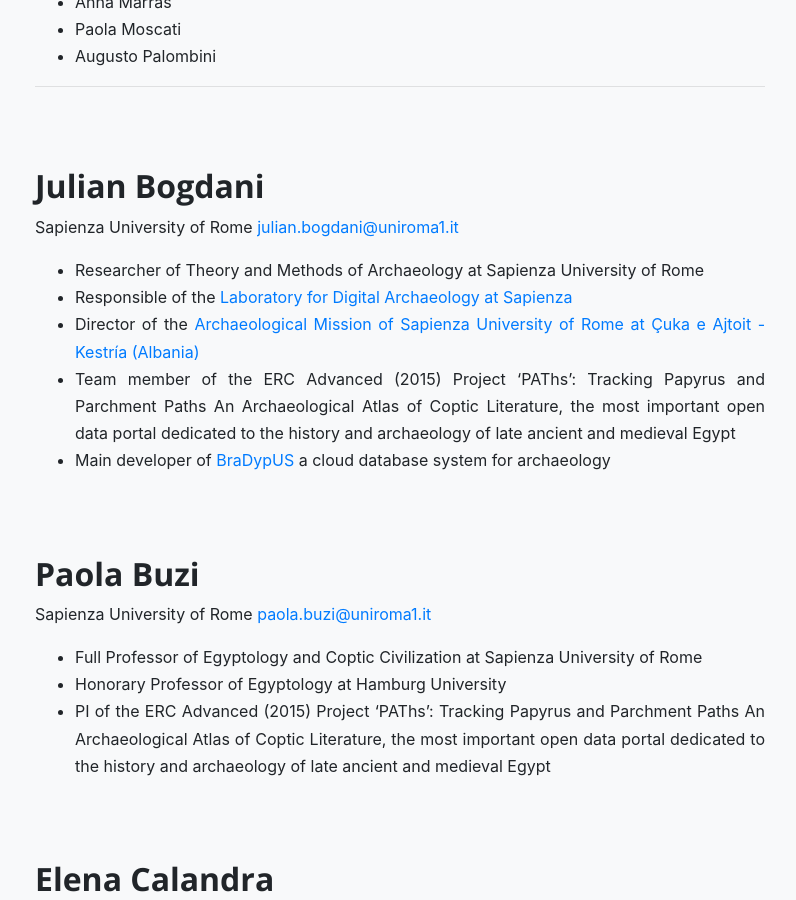
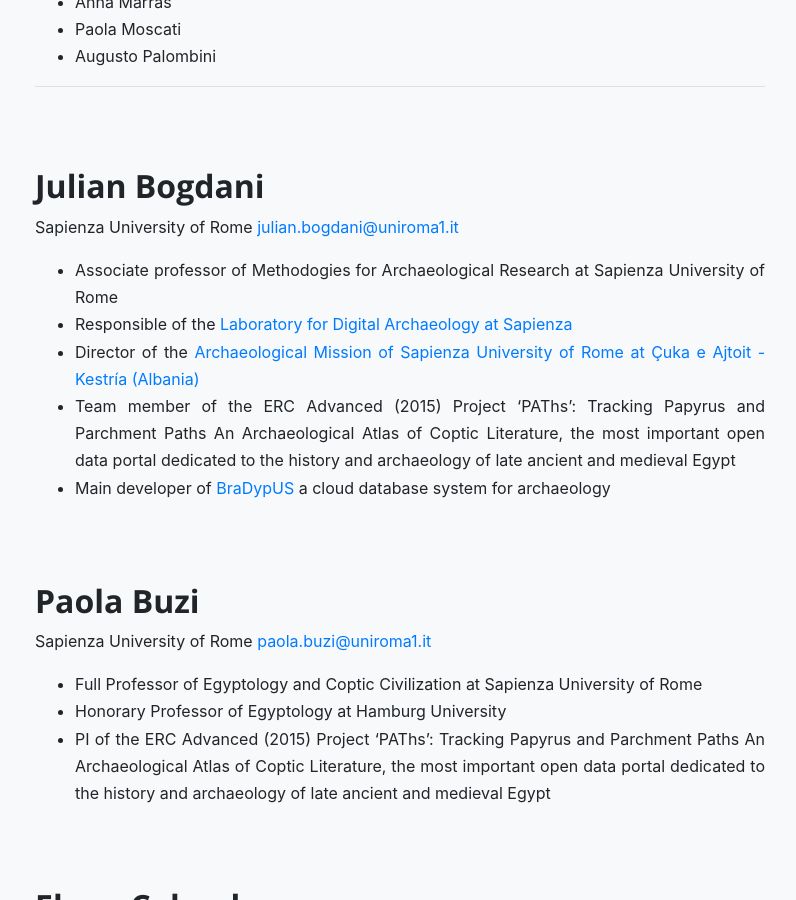
Before and after one commit to archeofoss/archeofoss, a Jekyll site: the page built from scientific-committee.md, in a window 1280 px wide and 900 px high, scrolled down 635 px. Shown: the whole window, without its empty margins (240-1036 px from the left). Built offline with Jekyll 4.4.1, drawn with Linux system fonts in a browser that asks for light colours; nearby versions of some CDN libraries.

Commit message:
Update scientific-committee.md

```diff
--- a/scientific-committee.md
+++ b/scientific-committee.md
@@ -22,7 +22,7 @@ The following scientific committee members were elected and are in charge since
 
 ## Julian Bogdani
 Sapienza University of Rome [julian.bogdani@uniroma1.it](mailto:julian.bogdani@uniroma1.it)
-- Researcher of Theory and Methods of Archaeology at Sapienza University of Rome
+- Associate professor of Methodogies for Archaeological Research at Sapienza University of Rome
 - Responsible of the [Laboratory for Digital Archaeology at Sapienza](http://purl.org/lad)
 - Director of the [Archaeological Mission of Sapienza University of Rome at Çuka e Ajtoit  - Kestría (Albania)](http://purl.org/lad/cuka-e-ajtoit)
 - Team member of the ERC Advanced (2015) Project 'PAThs': Tracking Papyrus and Parchment Paths An Archaeological Atlas of Coptic Literature, the most important open data portal dedicated to the history and archaeology of late ancient and medieval Egypt
```
